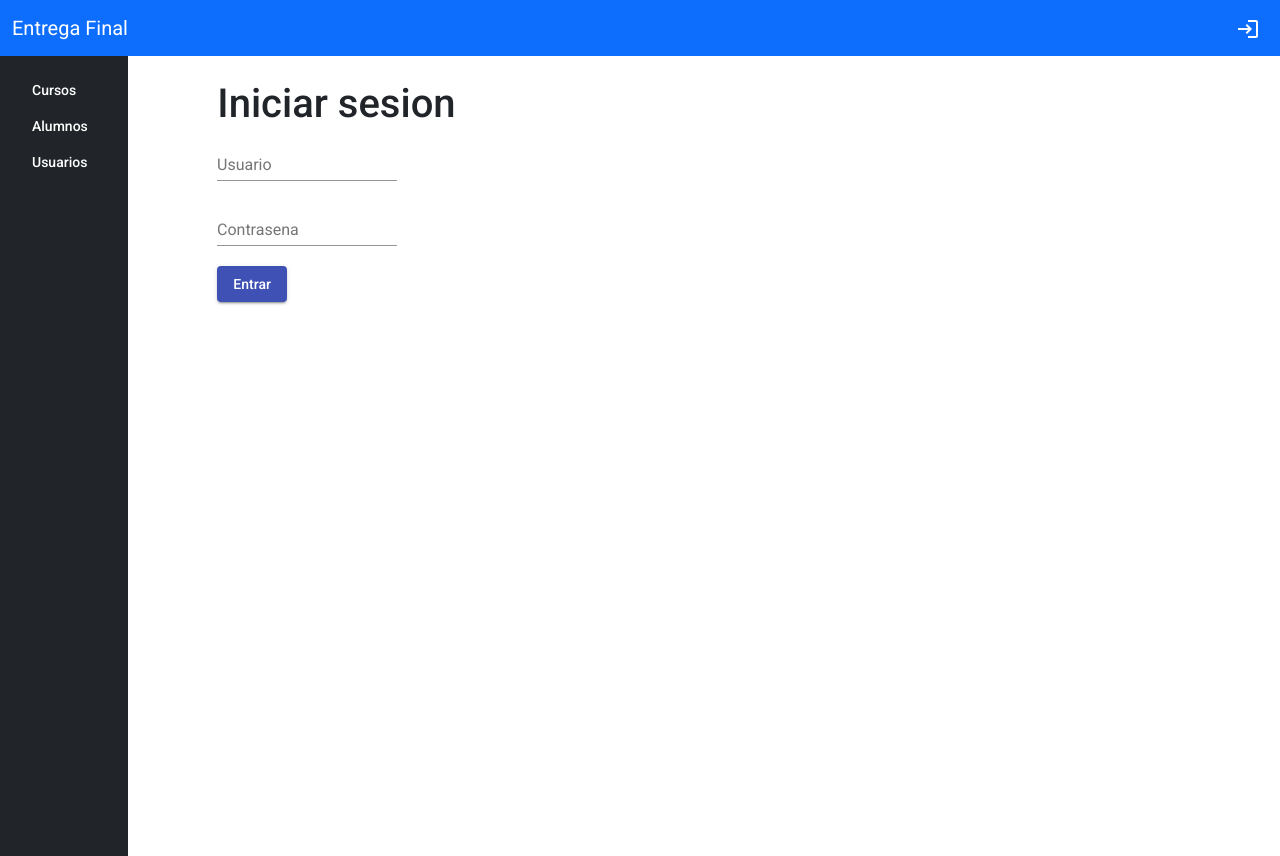
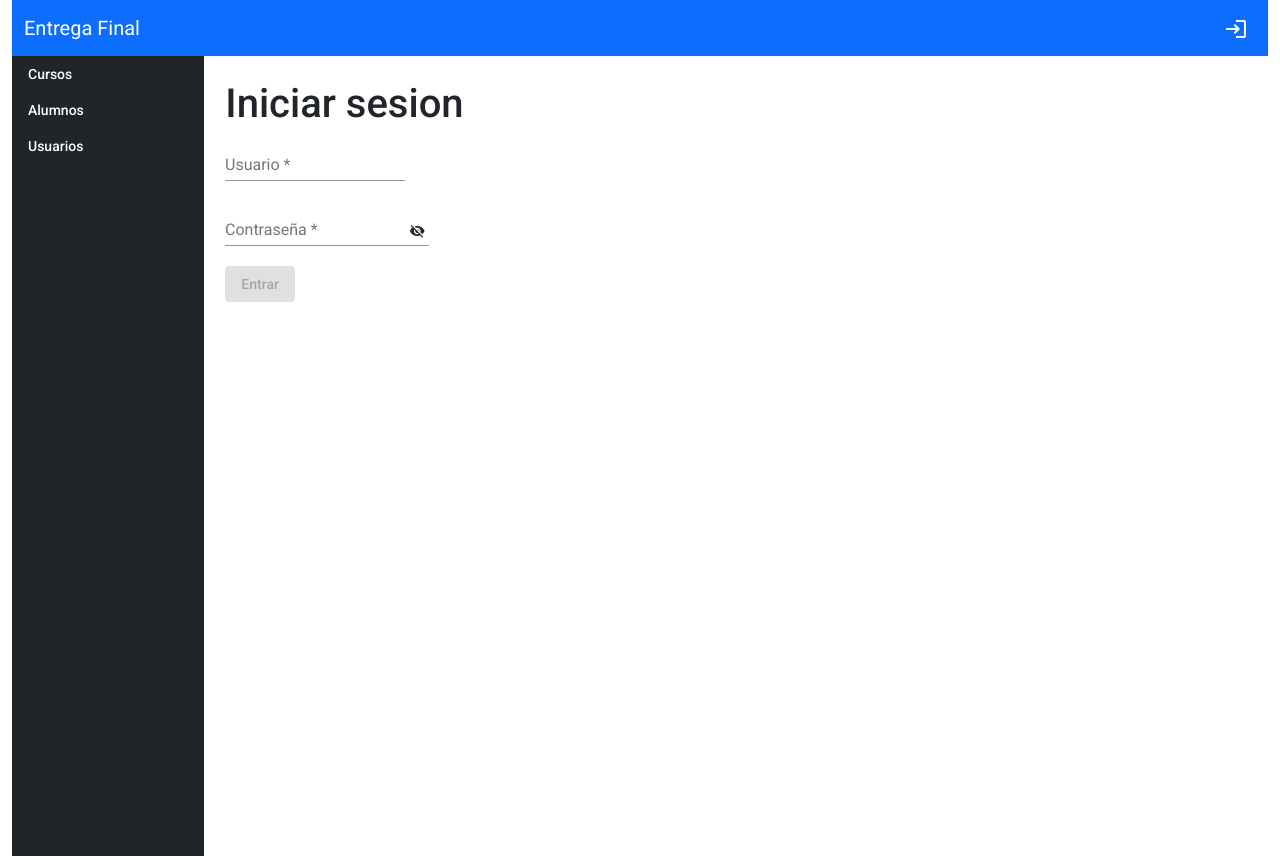
Before and after one commit to martinkili/Entrega1GonzalezMartin, an Angular app: page /login in a window 1280 px wide. Before the commit the page ends 800 px from the top, so only its background shows below. Built offline with nearby package versions, Linux system fonts and the light colour scheme.

Commit message:
Segunda Entrega

```diff
--- a/angular.json
+++ b/angular.json
@@ -96,6 +96,9 @@
             ],
             "scripts": []
           }
+        },
+        "deploy": {
+          "builder": "angular-cli-ghpages:deploy"
         }
       }
     }
--- a/package.json
+++ b/package.json
@@ -33,6 +33,7 @@
     "@angular/cli": "~14.2.2",
     "@angular/compiler-cli": "^14.2.0",
     "@types/jasmine": "~4.0.0",
+    "angular-cli-ghpages": "^1.0.3",
     "jasmine-core": "~4.3.0",
     "karma": "~6.4.0",
     "karma-chrome-launcher": "~3.1.0",
--- a/src/app/app.component.html
+++ b/src/app/app.component.html
@@ -1,14 +1,23 @@
+<div class="container-fluid">
+
   <div class="row">
-  <div class="col-md-12">
+    <div class="col-12">
       <app-menu></app-menu>
     </div>
   </div>
+
   <div class="row">
-  <div class="col-md-2">
+    <div class="col-2">
+      <div style="width:15%;height: 100%;position: absolute;">
         <app-toolbar></app-toolbar>
       </div>
-  <div class="col-md-9">
+    </div>
+    <div class="col-10">
+      <div style="height: 100%;position: relative;">
         <br>
         <router-outlet ></router-outlet>
       </div>
     </div>
+  </div>
+
+</div>
--- a/src/app/core/components/toolbar/toolbar.component.html
+++ b/src/app/core/components/toolbar/toolbar.component.html
@@ -1,16 +1,16 @@
-<div class="d-flex flex-column flex-shrink-0 p-3 text-white bg-dark" style="width: 10%;height: 100%;position:fixed;">
+<div class="text-white bg-dark" style="height: 100%">
     <ul class="nav nav-pills flex-column mb-auto">
       <li class="nav-item">
         <a mat-button routerLink="cursos">
           Cursos
         </a>
       </li>
-      <li>
+      <li class="nav-item">
         <a mat-button routerLink="alumnos">
           Alumnos
         </a>
       </li>
-      <li>
+      <li class="nav-item">
         <a mat-button routerLink="usuarios">
           Usuarios
         </a>
--- a/src/app/login/components/login/login.component.html
+++ b/src/app/login/components/login/login.component.html
@@ -12,14 +12,19 @@
     <div class="row">
         <div class="col-md-4">
             <mat-form-field>
-                <mat-label>Contrasena</mat-label>
-                <input matInput formControlName="contrasena">
+                <mat-label>Contraseña</mat-label>
+                <input matInput [type]="hide ? 'password' : 'text'" formControlName="contrasena">
+                <button type="button" mat-icon-button matSuffix (click)="hide = !hide" [attr.aria-label]="'Hide password'" [attr.aria-pressed]="hide">
+                    <mat-icon>{{hide ? 'visibility_off' : 'visibility'}}</mat-icon>
+                </button>
+
             </mat-form-field>
+
         </div>
     </div>
     <div>
         <div class="col-md-4">
-            <button type="submit" mat-raised-button color="primary">Entrar</button>
+            <button [disabled]="!formulario.valid" type="submit" mat-raised-button color="primary">Entrar</button>
         </div>
     </div>
 </form>
--- a/src/app/login/components/login/login.component.ts
+++ b/src/app/login/components/login/login.component.ts
@@ -1,5 +1,5 @@
 import { Component, OnInit } from '@angular/core';
-import { FormControl, FormGroup } from '@angular/forms';
+import { FormControl, FormGroup, RequiredValidator, Validators } from '@angular/forms';
 import { Router } from '@angular/router';
 import { AutenticacionService } from 'src/app/core/services/autenticacion.service';
 
@@ -11,6 +11,7 @@ import { AutenticacionService } from 'src/app/core/services/autenticacion.servic
 export class LoginComponent implements OnInit {
 
   formulario: FormGroup
+  hide = true;
 
   constructor(
     private autenticacionService: AutenticacionService,
@@ -19,8 +20,8 @@ export class LoginComponent implements OnInit {
   ) {
 
     this.formulario = new FormGroup({
-      usuario: new FormControl(),
-      contrasena: new FormControl(),
+      usuario: new FormControl('',[Validators.required]),
+      contrasena: new FormControl('',[Validators.required]),
     })
 
   }
@@ -34,7 +35,7 @@ export class LoginComponent implements OnInit {
     if (this.autenticacionService.login(this.formulario.value.usuario, this.formulario.value.contrasena)){
       this.router.navigate(['cursos'])
     }else{
-      alert("Usuario inexistente")
+      alert("Usuario o contraseña inválidos")
     }
 
   }
```
Also changed, not shown: src/app/material/material.module.ts (+5 -2 lines), 1 other file (tests, documents, lock files or other folders). Lines whose indentation alone changed are shown as unchanged.
